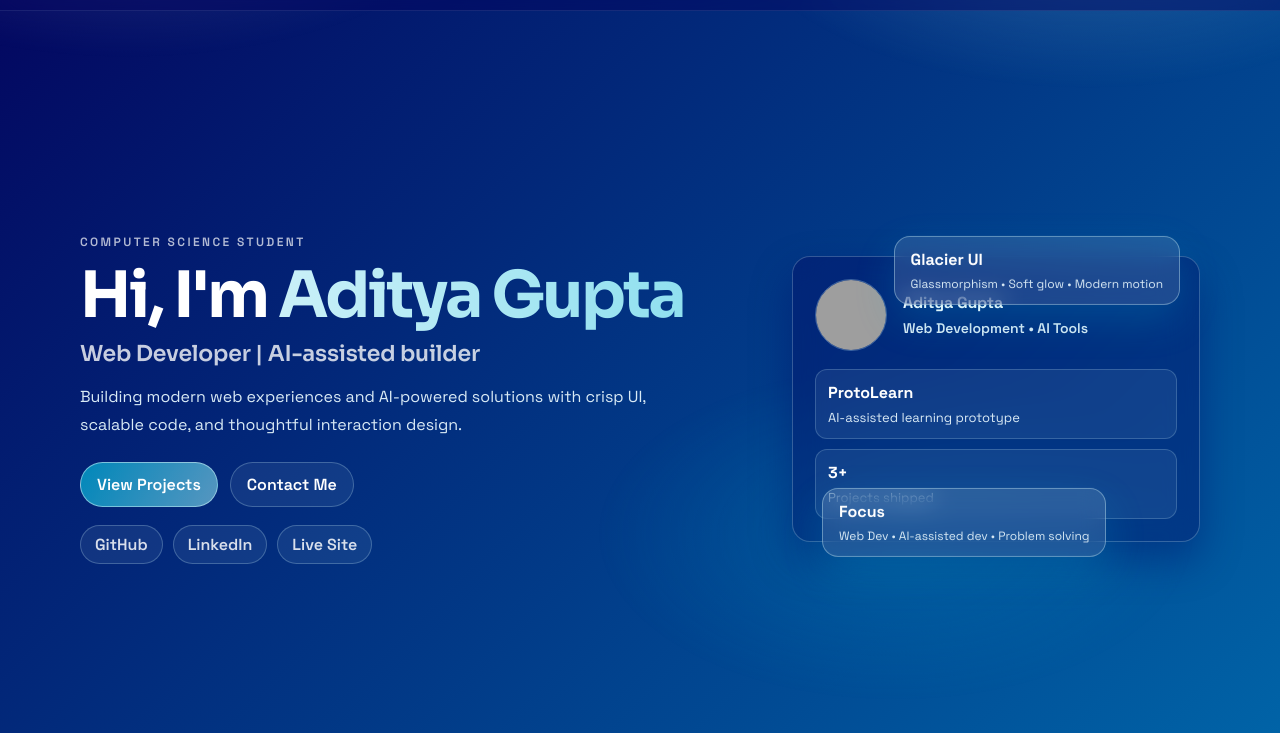
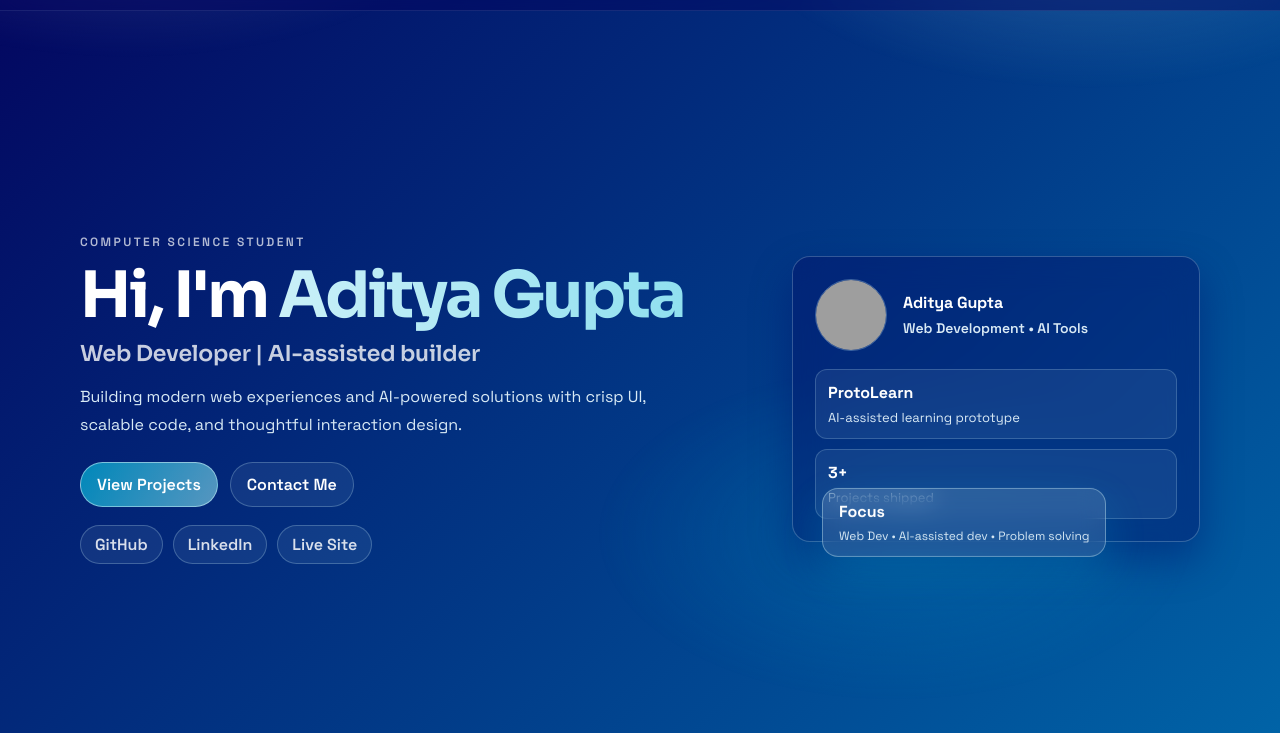
Before and after one commit to aditya48-q/a7di, a plain HTML site: page index.html in a window 1280 px wide. Shown: the part 67-800 px from the top of the page. Drawn offline with nearby package versions, Linux system fonts and the light colour scheme; grey boxes are pictures that could not be loaded.

```diff
--- a/index.html
+++ b/index.html
@@ -111,10 +111,7 @@
                 </div>
               </div>
 
-              <div class="float-card float-card-one">
-                <p class="float-title">Glacier UI</p>
-                <p class="float-text">Glassmorphism • Soft glow • Modern motion</p>
-              </div>
+
               <div class="float-card float-card-two">
                 <p class="float-title">Focus</p>
                 <p class="float-text">Web Dev • AI-assisted dev • Problem solving</p>
```
